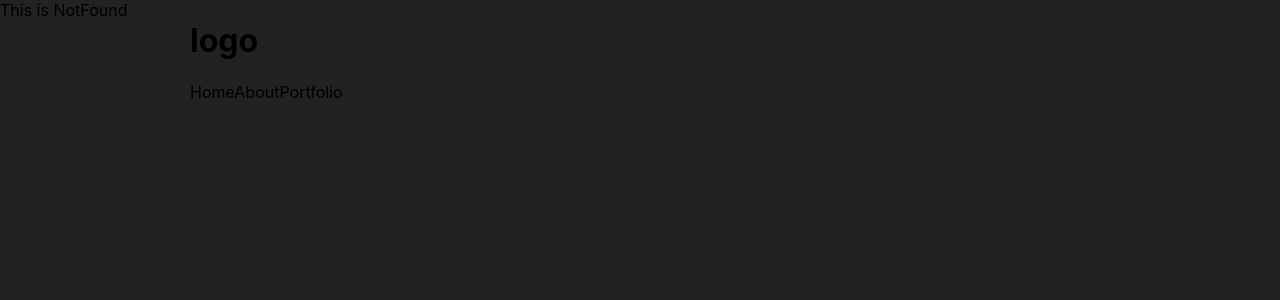
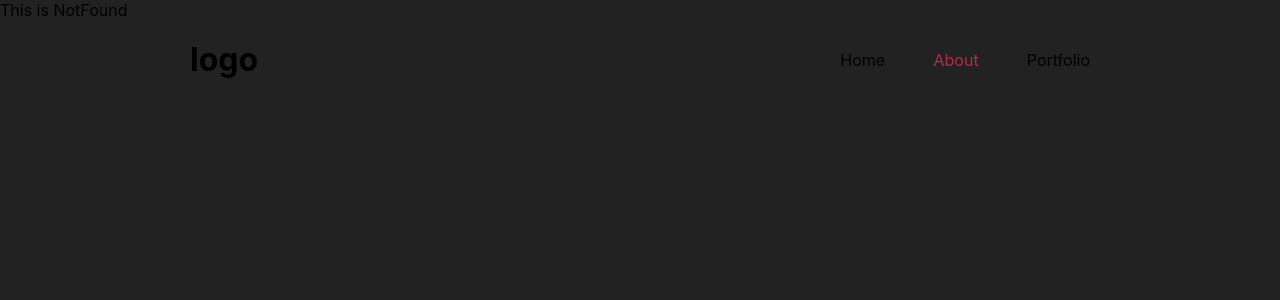
Before and after one commit to CHOGANGYEOL/CHOGANGYEOL.github.io, a React (Create React App) app: page /about in a window 1280 px wide. Shown: the top 300 px of the page. Built offline with nearby package versions, Linux system fonts and the light colour scheme.

Commit message:
feat:title 수정

```diff
--- a/public/index.html
+++ b/public/index.html
@@ -24,7 +24,7 @@
       work correctly both with client-side routing and a non-root public URL.
       Learn how to configure a non-root public URL by running `npm run build`.
     -->
-    <title>React App</title>
+    <title>CGYBlog</title>
   </head>
   <body>
     <noscript>You need to enable JavaScript to run this app.</noscript>
--- a/src/App.tsx
+++ b/src/App.tsx
@@ -11,6 +11,7 @@ const Background = styled.div`
   z-index: -1;
   background-color: #222;
 `;
+
 function App() {
   return (
     <>
--- a/src/GrobalStyle.ts
+++ b/src/GrobalStyle.ts
@@ -11,6 +11,7 @@ const GlobalStyle = createGlobalStyle`
     /* color */
     --gray-color: #999999;
     --notion-color: #FF5400;
+    --point-color: #BB2649;
 }
 html {font-size:62.5%}
 body {
@@ -22,7 +23,10 @@ body {
   -moz-osx-font-smoothing: grayscale;
   font-size: 1.6rem;
 }
-h2, p, ul, li {margin: 0; padding: 0}
+h1, h2, p, ul, li, ol {margin: 0; padding: 0}
+ul, ol {
+  list-style: none;
+}
 a {
     color: #000;
     text-decoration: none;
--- a/src/component/common/Header.tsx
+++ b/src/component/common/Header.tsx
@@ -1,4 +1,4 @@
-import { Link } from "react-router-dom";
+import { NavLink } from "react-router-dom";
 import styled from "styled-components";
 
 const HeaderWrap = styled.header`
@@ -7,15 +7,33 @@ const HeaderWrap = styled.header`
   max-width: 90rem;
   transform: translateX(-50%);
   left: 50%;
+  padding-top: 4rem;
+  display: flex;
+  justify-content: space-between;
+  align-items: center;
+  > ul {
+    display: grid;
+    grid-template-columns: 1fr 1fr 1fr;
+    column-gap: 3rem;
+    a.active {
+      color:var(--point-color);
+    }
+  }
 `;
 const Header = () => {
   return (
     <HeaderWrap>
       <h1>logo</h1>
       <ul>
-        <Link to="/">Home</Link>
-        <Link to="/about">About</Link>
-        <Link to="/portfolio">Portfolio</Link>
+        <li>
+          <NavLink to="/">Home</NavLink>
+        </li>
+        <li>
+          <NavLink to="/about">About</NavLink>
+        </li>
+        <li>
+          <NavLink to="/portfolio">Portfolio</NavLink>
+        </li>
       </ul>
     </HeaderWrap>
   );
--- a/src/index.css
+++ /dev/null
@@ -1,13 +0,0 @@
-body {
-  margin: 0;
-  font-family: -apple-system, BlinkMacSystemFont, 'Segoe UI', 'Roboto', 'Oxygen',
-    'Ubuntu', 'Cantarell', 'Fira Sans', 'Droid Sans', 'Helvetica Neue',
-    sans-serif;
-  -webkit-font-smoothing: antialiased;
-  -moz-osx-font-smoothing: grayscale;
-}
-
-code {
-  font-family: source-code-pro, Menlo, Monaco, Consolas, 'Courier New',
-    monospace;
-}
--- a/src/index.tsx
+++ b/src/index.tsx
@@ -1,6 +1,5 @@
 import React from 'react';
 import ReactDOM from 'react-dom/client';
-import './index.css';
 import App from './App';
 import reportWebVitals from './reportWebVitals';
 
```
Also changed, not shown: package.json (+8 -2 lines), src/logo.svg (deleted), 15 other files (tests, documents, lock files or other folders).
